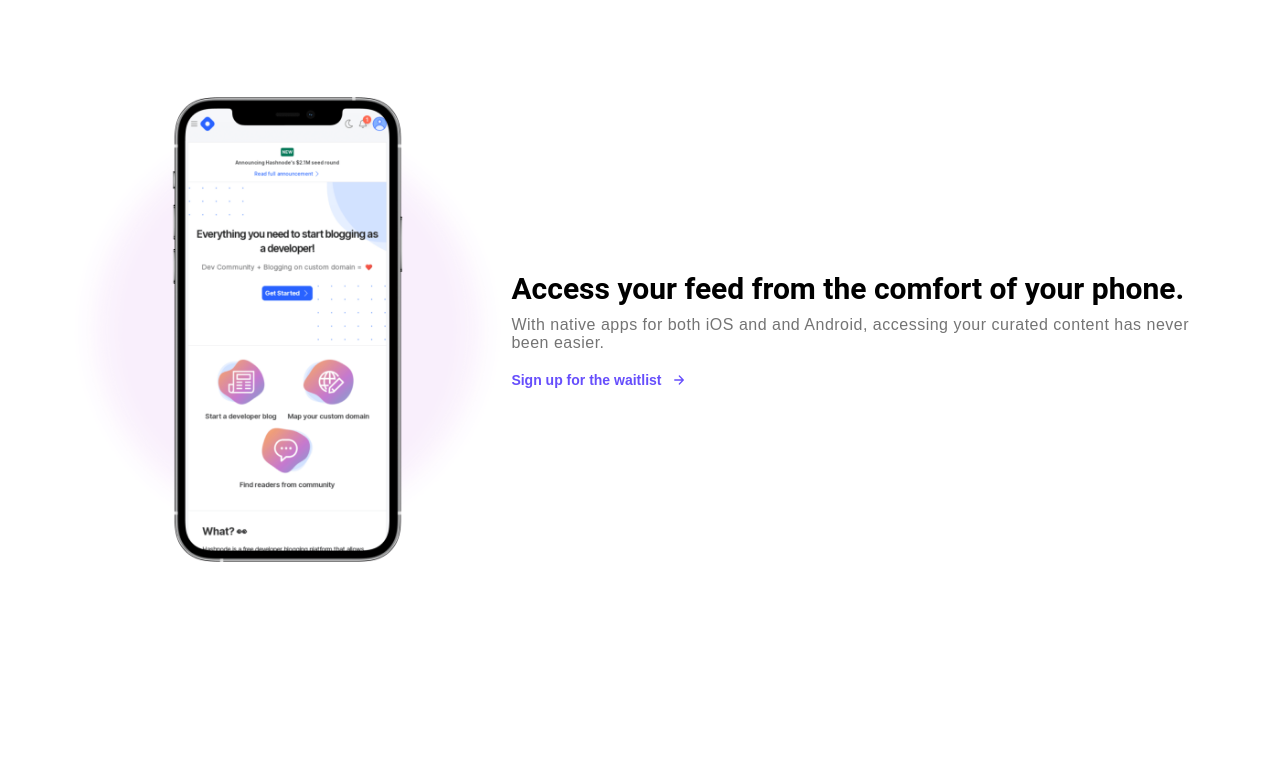
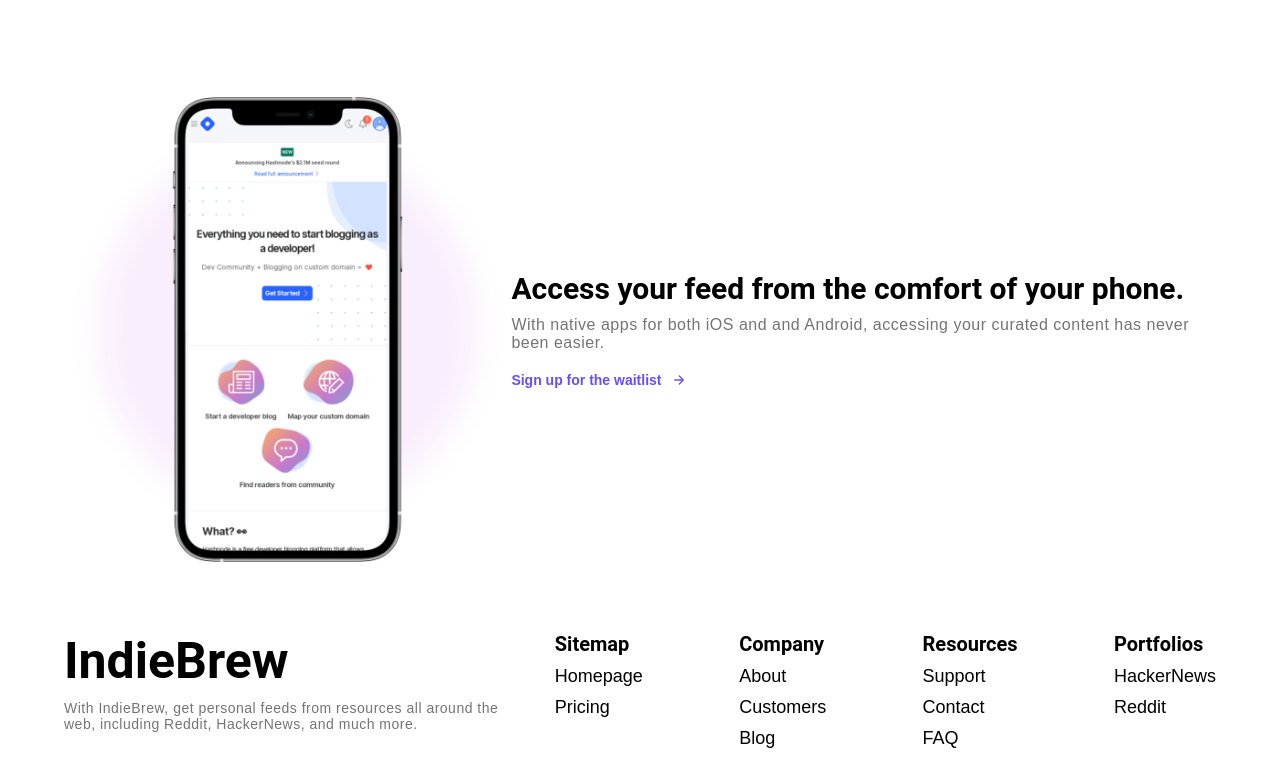
Before and after one commit to bilenciaga/indiebrew-lp, a Gatsby site: page / in a window 1280 px wide. Shown: the part 708-1482 px from the top of the page. Before the commit the page ends 1320 px from the top, so only its background shows below. Built offline with nearby package versions, Linux system fonts and the light colour scheme; Gatsby itself is replaced by a stand-in of ours.

Commit message:
Update index.js

```diff
--- a/src/pages/index.js
+++ b/src/pages/index.js
@@ -3,6 +3,7 @@
 import Hero from '../components/Hero'
 import Info from '../components/Info'
 import '../assets/css/main.css'
+import Footer from '../components/Footer'
 
 
 const index = () => {
@@ -13,6 +14,7 @@
         <Hero />
       </div>
         <Info />
+        <Footer />
     </>
   )
 }
```
